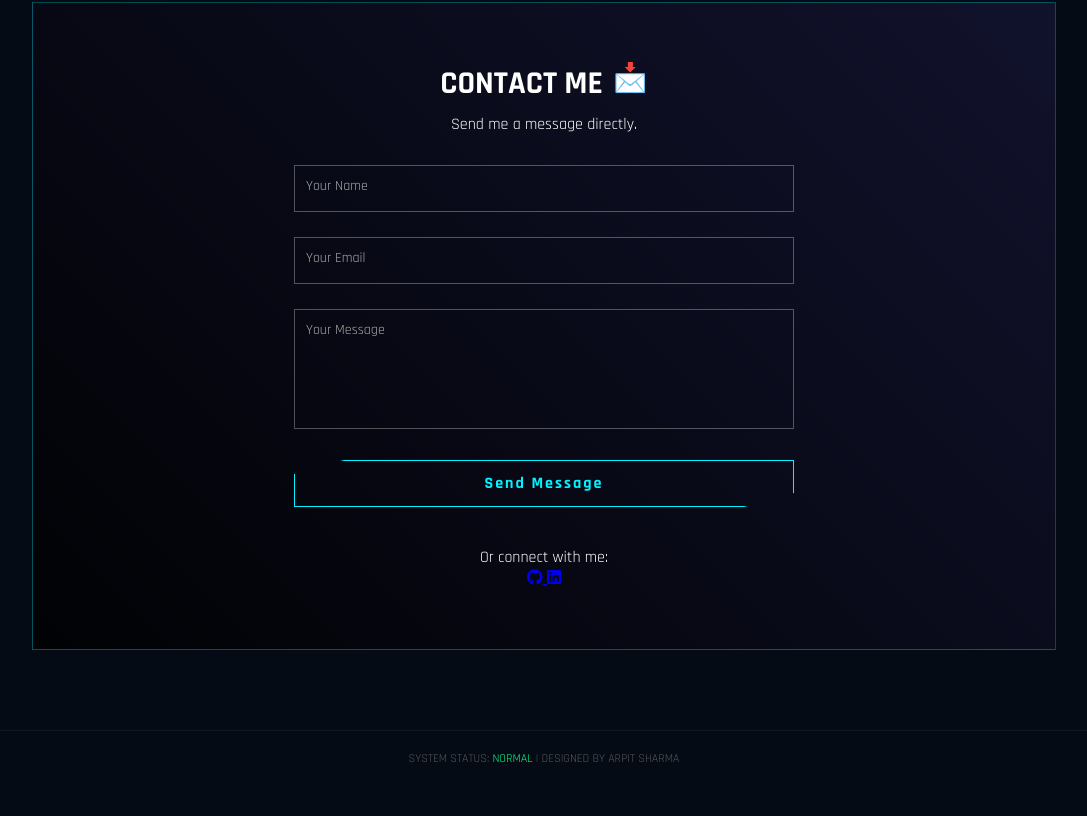
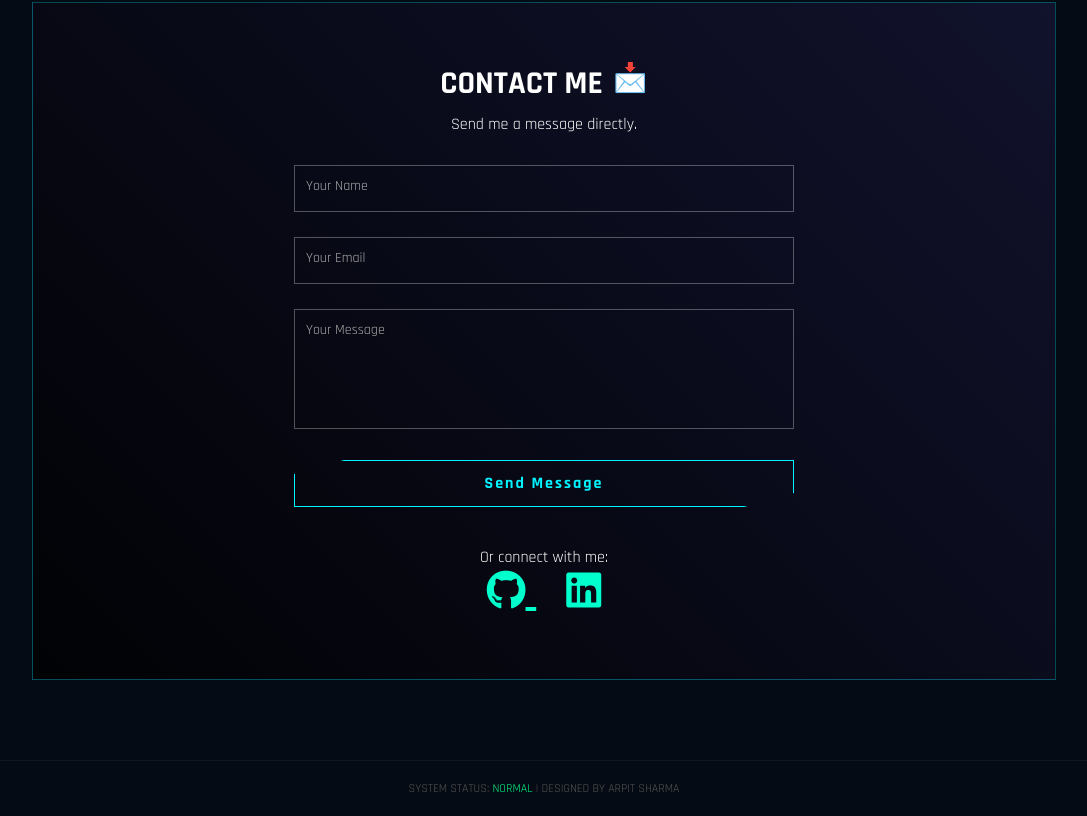
Before and after one commit to ArpitSharma5691/Portfolio, a plain HTML site: page index.html in a window 1280 px wide. Shown: the part 4216-5032 px from the top of the page, without its empty margins (96-1183 px from the left). Before the commit the page ends 5002 px from the top, so only its background shows below. Drawn offline with nearby package versions, Linux system fonts and the light colour scheme.

Commit message:
Add social icons styles with hover effects
Add styles for social icons including hover effects.

```diff
--- a/style.css
+++ b/style.css
@@ -464,3 +464,16 @@ transform:scale(1.1);
     color: #b266ff;  /* 💜 purple glow */
     margin-right: 8px;
 }
+
+.social-icons a {
+    font-size: 40px;
+    margin: 0 15px;
+    color: #00ffcc;
+    transition: 0.3s ease;
+}
+
+.social-icons a:hover {
+    color: #ffffff;
+    transform: scale(1.4);
+    text-shadow: 0 0 10px #00ffcc, 0 0 20px #00ffcc;
+}
```
